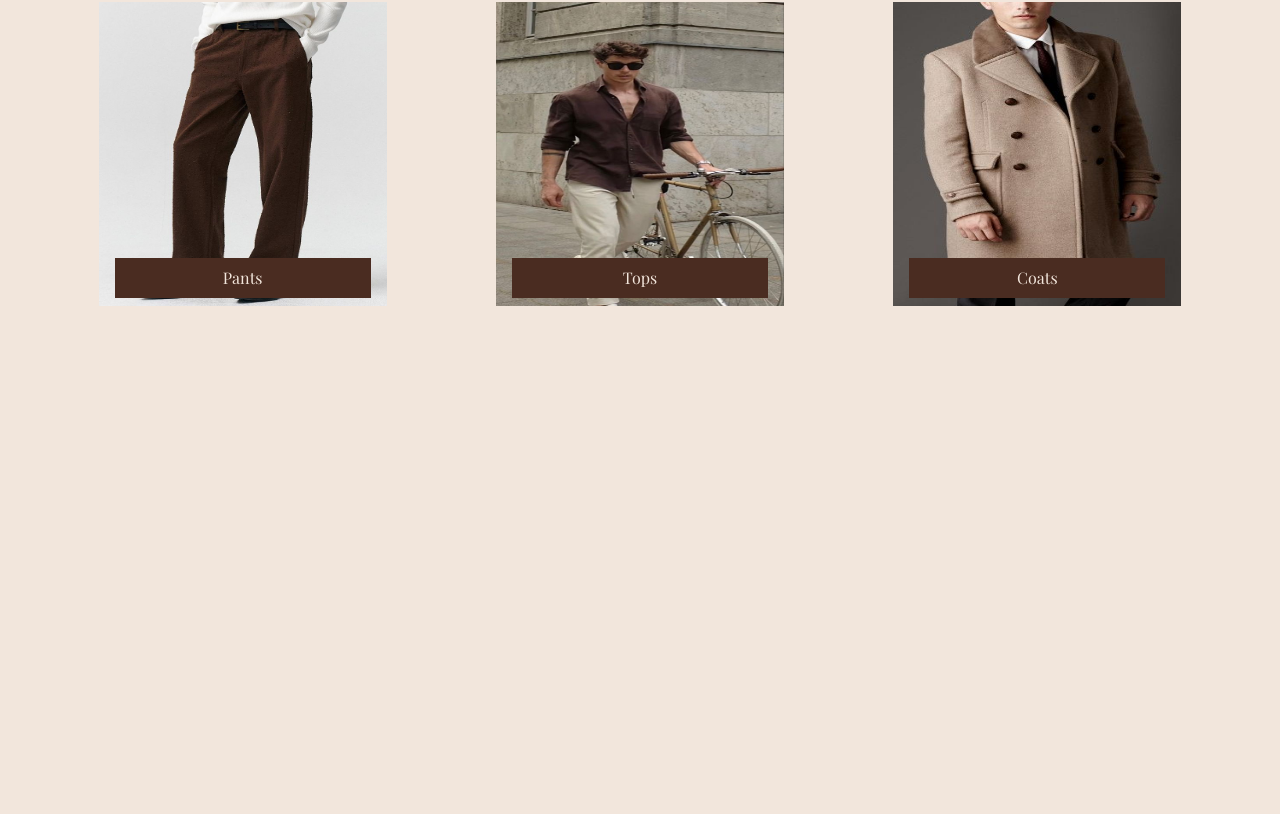
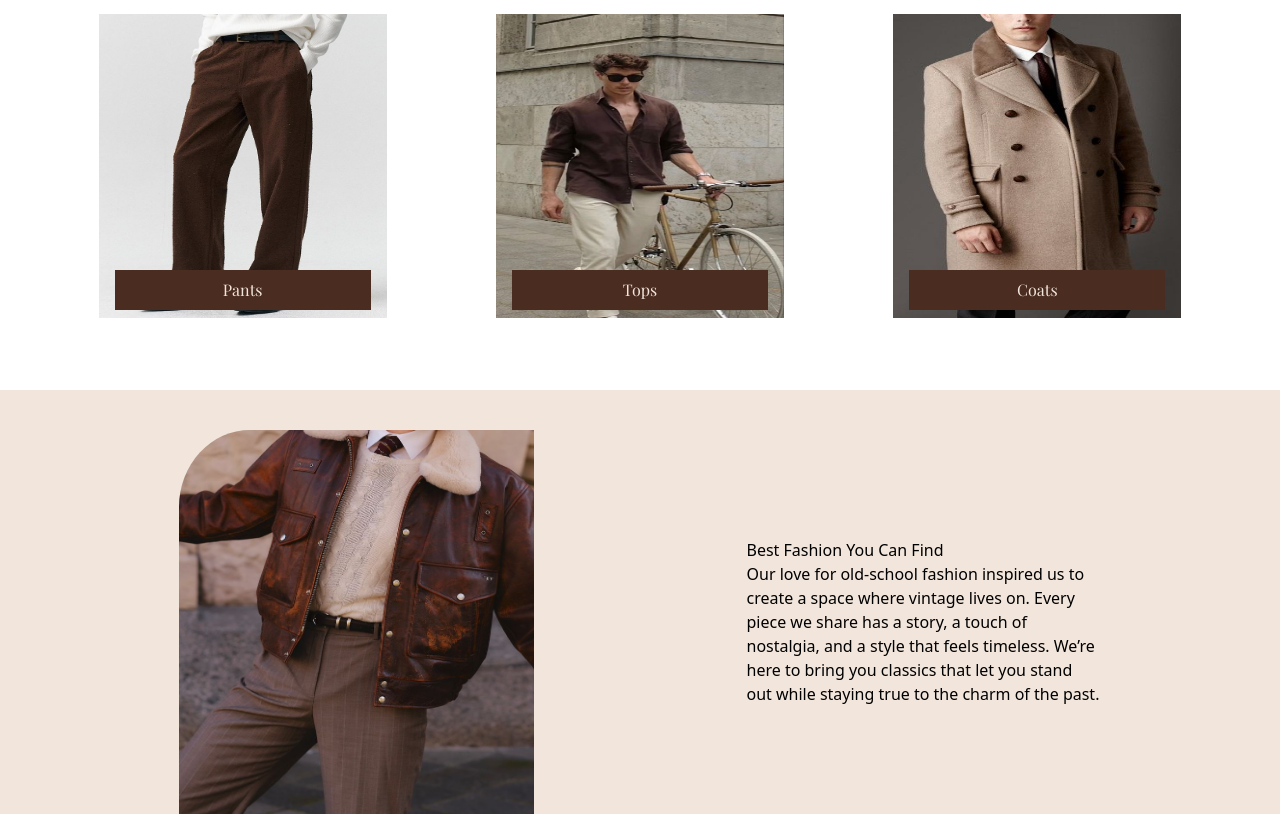
Before and after one commit to zaki-him/Vintara, a React (Vite) app in the folder frontend/: page / in a window 1280 px wide. Shown: the part 670-1484 px from the top of the page. Before the commit the page ends 1016 px from the top, so only its background shows below. Built offline with nearby package versions, Linux system fonts and the light colour scheme; a web font is replaced by a local one.

Commit message:
Started About section

```diff
--- a/frontend/src/assets/assets.ts
+++ b/frontend/src/assets/assets.ts
@@ -2,10 +2,11 @@ import hero_photo from './hero-photo.jpg'
 import coats_collection_photo from './coat.jpg'
 import pants_collection_photo from './pants.jpg'
 import tops_collection_photo from './tops.jpg'
+import about_photo from './about.jpg'
 
 export const assets = {
   hero_photo,
-
+  about_photo
 }
 
 export const collections = [
--- a/frontend/src/index.css
+++ b/frontend/src/index.css
@@ -8,6 +8,7 @@
   --color-coco: #4A2C21;
   --color-wine: #7C2D12;
   --color-creme: #F2E6DC;
+  --color-luxegrey: #d9d9d9
 }
 
 body{
--- a/frontend/src/pages/Home.tsx
+++ b/frontend/src/pages/Home.tsx
@@ -36,7 +36,7 @@ const Home: React.FC = () => {
       </section>
 
       {/*Collections section */}
-      <section className="flex flex-col items-center w-full mt-10 gap-4">
+      <section className="flex flex-col items-center w-full mt-5 py-8 gap-4 bg-white">
         <h1 className="font-playfair text-2xl sm:text-3xl md:text-4xl font-bold">New Collection</h1>
         <p className="font-playfair text-[15px] text-center md:text-xl text-wine">Discover our vintage collections — from timeless tops to classic pants and statement coats.</p>
         <div className="grid grid-cols-1 md:grid-cols-2 lg:grid-cols-3 gap-6 px-14 mt-6 w-full">
@@ -47,8 +47,21 @@ const Home: React.FC = () => {
       </section>
 
       {/**About section */}
-      <section>
+      <section className="px-18 mt-10 flex justify-around items-center">
+        <div className="h-96 w-[355px] flex justify-center">
+          <img
+            src={assets.about_photo}
+            alt=""
+            className="w-full rounded-[20%_0%_0%_0%]"
+          />
+        </div>
+        <div className="w-[355px]">
+          <h1>Best Fashion You Can Find</h1>
+          <p>Our love for old-school fashion inspired us to create a space where vintage lives on. Every piece we share has a story, a touch of nostalgia, and a style that feels timeless. We’re here to bring you classics that let you stand out while staying true to the charm of the past.</p>
+          <div>
 
+          </div>
+        </div>
       </section>
     </>
   );
```
Also changed, not shown: frontend/src/assets/about.jpg (added).
